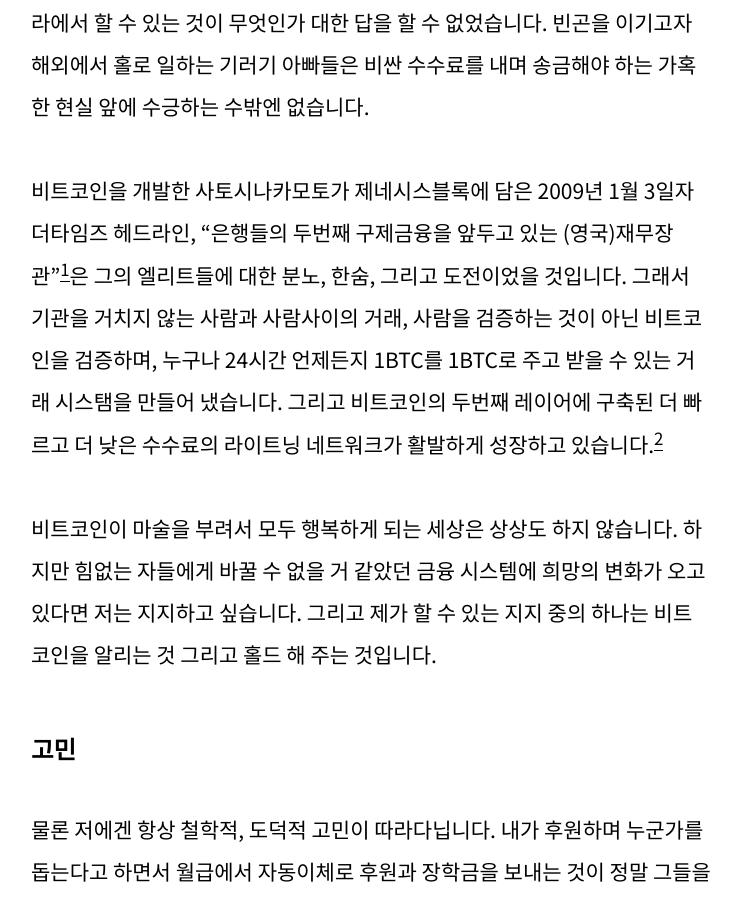
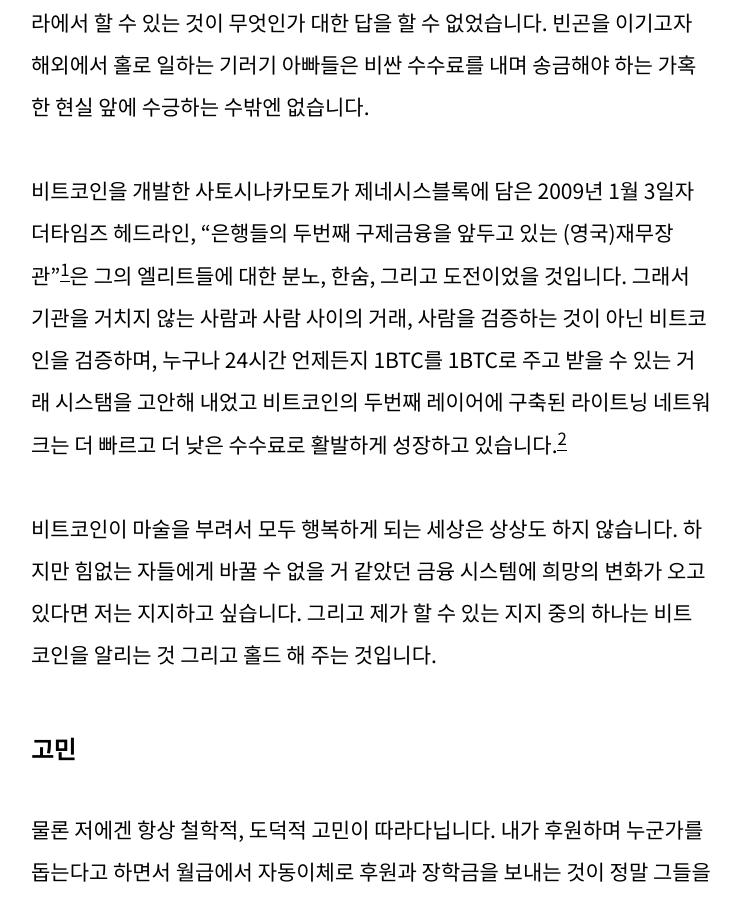
Before and after one commit to onebitco/onebitco.github.io, a Jekyll site: the page built from _posts/2021-07-11-ethics-of-bitcoin.md, in a window 1280 px wide and 900 px high, scrolled down 1155 px. Shown: the whole window, without its empty margins (269-1010 px from the left). Built offline with Jekyll 4.4.1, drawn with Linux system fonts in a browser that asks for light colours.

Commit message:
Better sentence

```diff
--- a/_posts/2021-07-11-ethics-of-bitcoin.md
+++ b/_posts/2021-07-11-ethics-of-bitcoin.md
@@ -10,7 +10,7 @@ tags: charity
 
 최근 엘살바도르 법정화폐 토론을 보며 이론적으로만 생각했던 비트코인의 자유, 정의, 빈곤에 대해 많은 생각을 했습니다.  성실히 일해서 벌어온 돈을 정부의 미숙함으로 인해 하루아침에 종이 쪼가리가 되어버린 현실이 닥친다면 베네수엘라에서 할 수 있는 것이 무엇인가 대한 답을 할 수 없었습니다. 빈곤을 이기고자 해외에서 홀로 일하는 기러기 아빠들은 비싼 수수료를 내며 송금해야 하는 가혹한 현실 앞에 수긍하는 수밖엔 없습니다.
 
-비트코인을 개발한 사토시나카모토가 제네시스블록에 담은 2009년 1월 3일자 더타임즈 헤드라인, "은행들의 두번째 구제금융을 앞두고 있는 (영국)재무장관"[^1]은 그의 엘리트들에 대한 분노, 한숨, 그리고 도전이었을 것입니다.  그래서 기관을 거치지 않는 사람과 사람사이의 거래, 사람을 검증하는 것이 아닌 비트코인을 검증하며, 누구나 24시간 언제든지 1BTC를 1BTC로 주고 받을 수 있는 거래 시스탬을 만들어 냈습니다.  그리고 비트코인의 두번째 레이어에 구축된 더 빠르고 더 낮은 수수료의 라이트닝 네트워크가 활발하게 성장하고 있습니다.[^2]
+비트코인을 개발한 사토시나카모토가 제네시스블록에 담은 2009년 1월 3일자 더타임즈 헤드라인, "은행들의 두번째 구제금융을 앞두고 있는 (영국)재무장관"[^1]은 그의 엘리트들에 대한 분노, 한숨, 그리고 도전이었을 것입니다.  그래서 기관을 거치지 않는 사람과 사람 사이의 거래, 사람을 검증하는 것이 아닌 비트코인을 검증하며, 누구나 24시간 언제든지 1BTC를 1BTC로 주고 받을 수 있는 거래 시스탬을 고안해 내었고 비트코인의 두번째 레이어에 구축된 라이트닝 네트워크는 더 빠르고 더 낮은 수수료로 활발하게 성장하고 있습니다.[^2]
 
 비트코인이 마술을 부려서 모두 행복하게 되는 세상은 상상도 하지 않습니다.  하지만 힘없는 자들에게 바꿀 수 없을 거 같았던 금융 시스템에 희망의 변화가 오고 있다면 저는 지지하고 싶습니다.  그리고 제가 할 수 있는 지지 중의 하나는 비트코인을 알리는 것 그리고 홀드 해 주는 것입니다.
 
```
